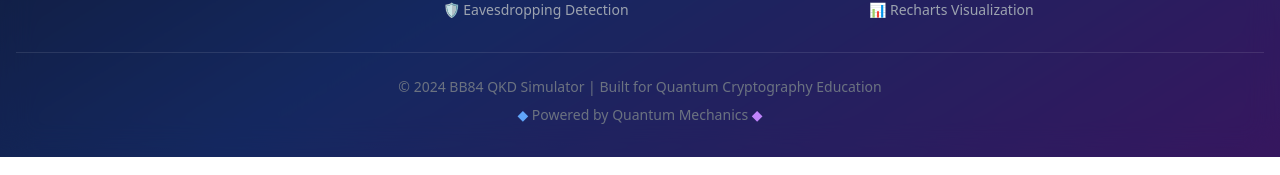
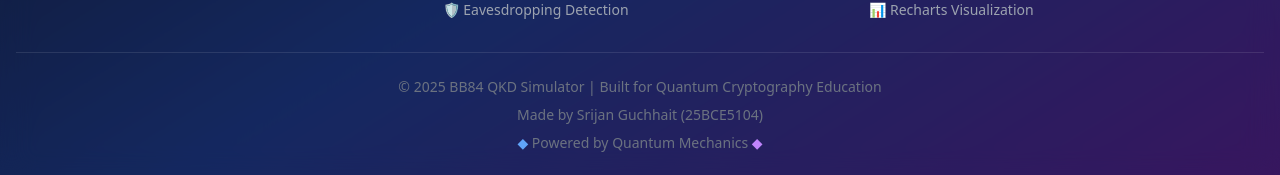
Before and after one commit to qwertystars/BB84, a React (Vite) app in the folder frontend/: page / in a window 1280 px wide. Shown: the part 2110-2285 px from the top of the page. Built offline with nearby package versions, Linux system fonts and the light colour scheme; no server answers.

Commit message:
Update footer with 2025 year and author information
- Changed copyright year from 2024 to 2025
- Added author: Srijan Guchhait (25BCE5104)

```diff
--- a/frontend/src/components/Footer.jsx
+++ b/frontend/src/components/Footer.jsx
@@ -43,7 +43,8 @@ const Footer = () => {
 
         {/* Bottom Bar */}
         <div className="mt-8 pt-6 border-t border-white/10 text-center text-sm text-gray-500">
-          <p>© 2024 BB84 QKD Simulator | Built for Quantum Cryptography Education</p>
+          <p>© 2025 BB84 QKD Simulator | Built for Quantum Cryptography Education</p>
+          <p className="mt-2">Made by Srijan Guchhait (25BCE5104)</p>
           <p className="mt-2">
             <span className="text-blue-400">◆</span> Powered by Quantum Mechanics <span className="text-purple-400">◆</span>
           </p>
```
